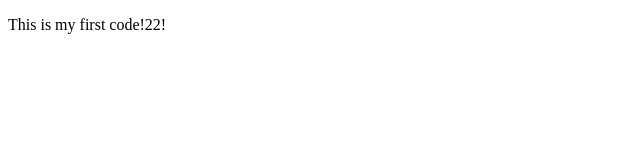
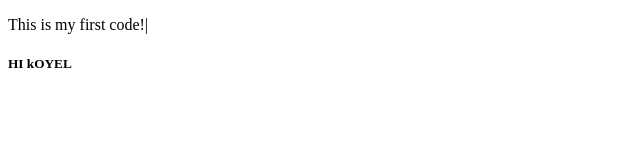
Before and after one commit to Koyeltriophase/myproject, a plain HTML site: page index.html in a window 1280 px wide. Shown: the full height of the page, 0-640 px from the left. Drawn offline with Linux system fonts and the light colour scheme.

Commit message:
change to koyel

```diff
--- a/index.html
+++ b/index.html
@@ -6,6 +6,7 @@
     <title>Document</title>
 </head>
 <body>
-    <p>This is my first code!22!</p>
+    <p>This is my first code!|</p>
+    <h5>HI kOYEL</h5>
 </body>
 </html>
```
